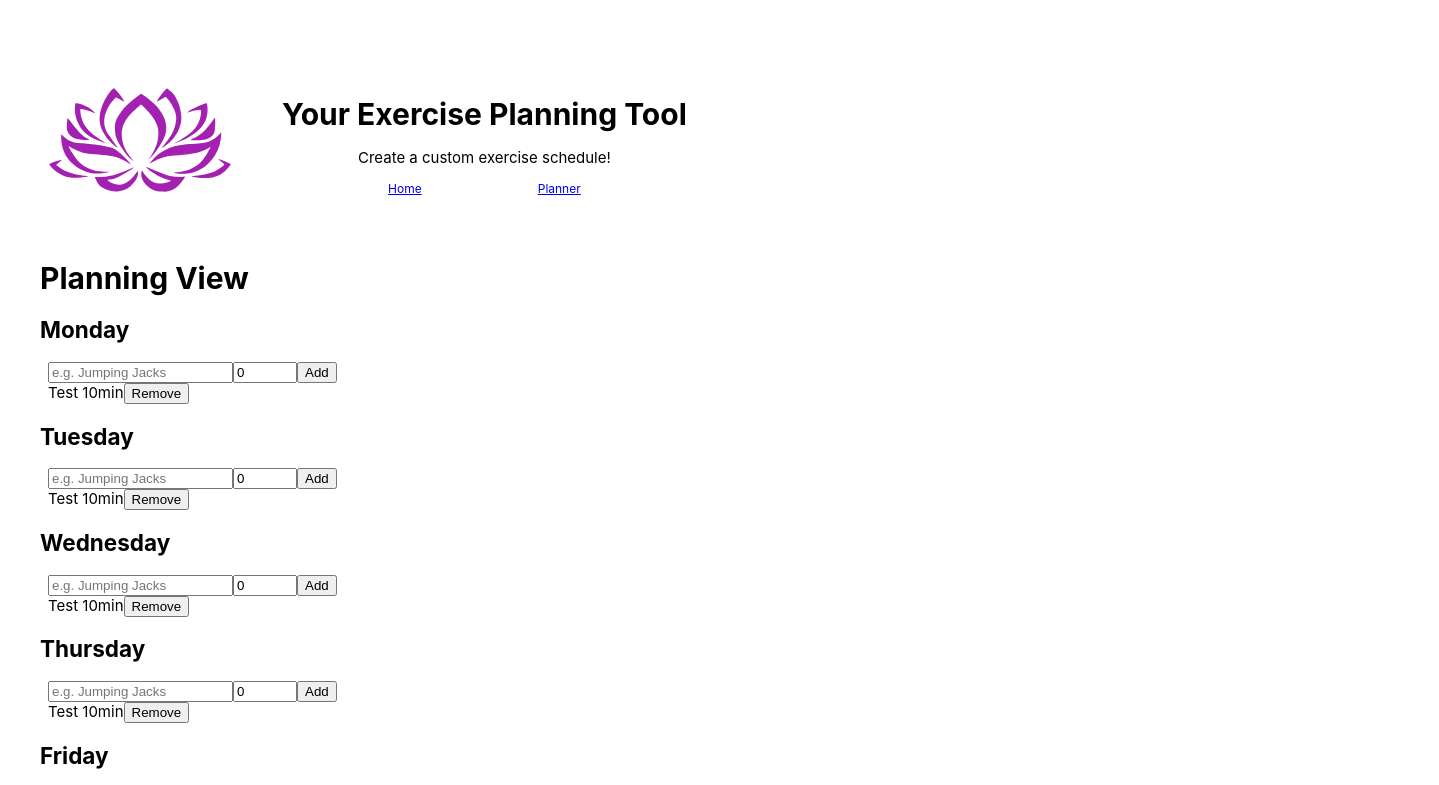
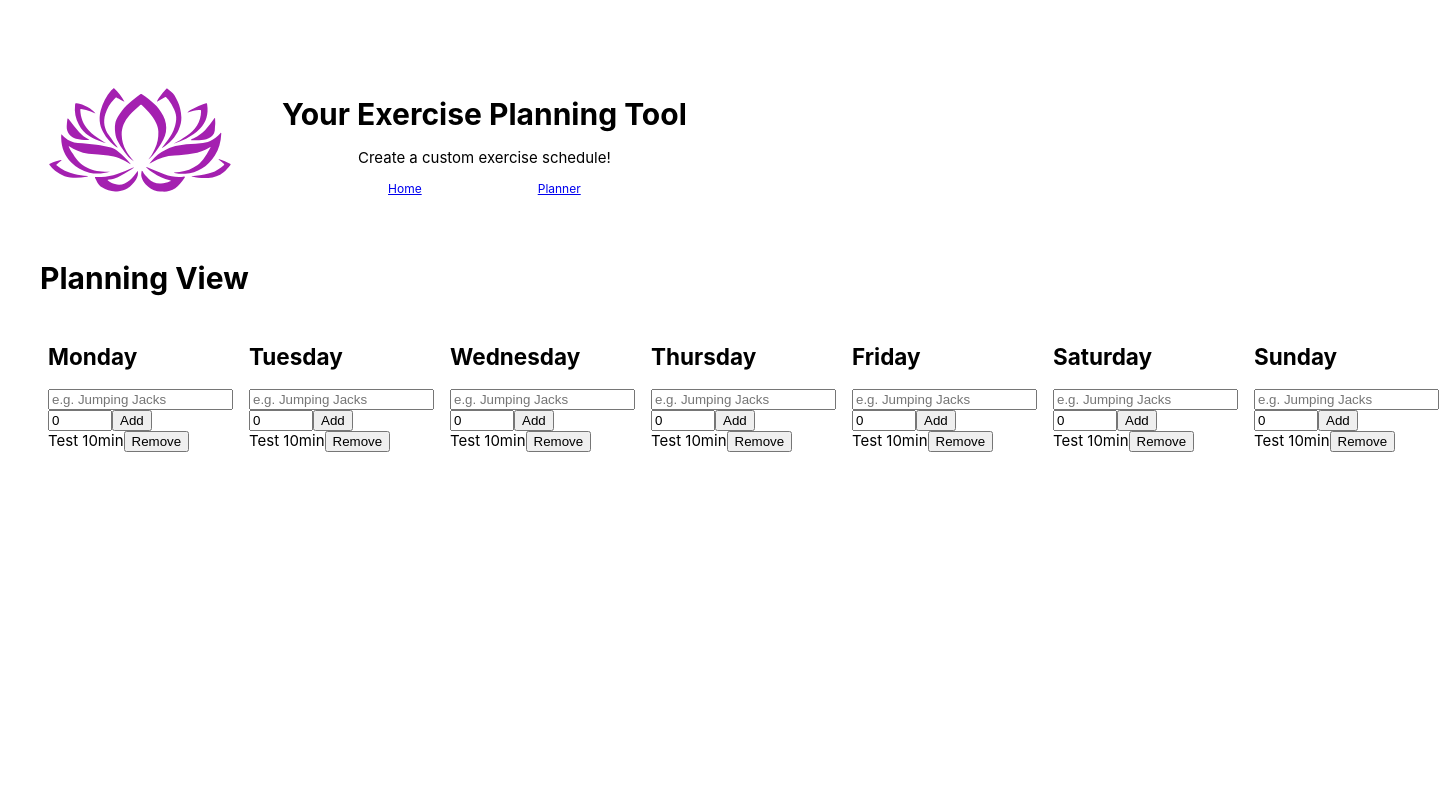
Before and after one commit to ToniKaru/lab2, a Vue app: page /planner in a window 1280 px wide. Shown: the top 785 px of the page, 1439 px wide, since content can reach past the window. Built offline with nearby package versions, Linux system fonts and the light colour scheme.

Commit message:
Update week view to show week in a row if screen is over 580px wide

```diff
--- a/src/components/PlanYourWeek.vue
+++ b/src/components/PlanYourWeek.vue
@@ -1,24 +1,35 @@
-<script setup lang="ts">
+<script lang="ts">
 import ExerciseItem from "@/components/ExerciseItem.vue";
+
+export default {
+  components: {
+    ExerciseItem,
+  },
+  data() {
+    return {
+      todayExercises: [],
+    };
+  },
+};
 </script>
 
 <template>
-  <div>
-    <h2>Monday</h2>
-    <ExerciseItem />
-    <h2>Tuesday</h2>
-    <ExerciseItem />
-    <h2>Wednesday</h2>
-    <ExerciseItem />
-    <h2>Thursday</h2>
-    <ExerciseItem />
-    <h2>Friday</h2>
-    <ExerciseItem />
-    <h2>Saturday</h2>
-    <ExerciseItem />
-    <h2>Sunday</h2>
-    <ExerciseItem />
+  <div class="week-details">
+    <ExerciseItem :today-exercises="todayExercises" :day="'Monday'" />
+    <ExerciseItem :today-exercises="todayExercises" :day="'Tuesday'" />
+    <ExerciseItem :today-exercises="todayExercises" :day="'Wednesday'" />
+    <ExerciseItem :today-exercises="todayExercises" :day="'Thursday'" />
+    <ExerciseItem :today-exercises="todayExercises" :day="'Friday'" />
+    <ExerciseItem :today-exercises="todayExercises" :day="'Saturday'" />
+    <ExerciseItem :today-exercises="todayExercises" :day="'Sunday'" />
   </div>
 </template>
 
-<style scoped></style>
+<style scoped>
+@media (min-width: 580px) {
+  .week-details {
+    display: flex;
+    flex-direction: row;
+  }
+}
+</style>
```
